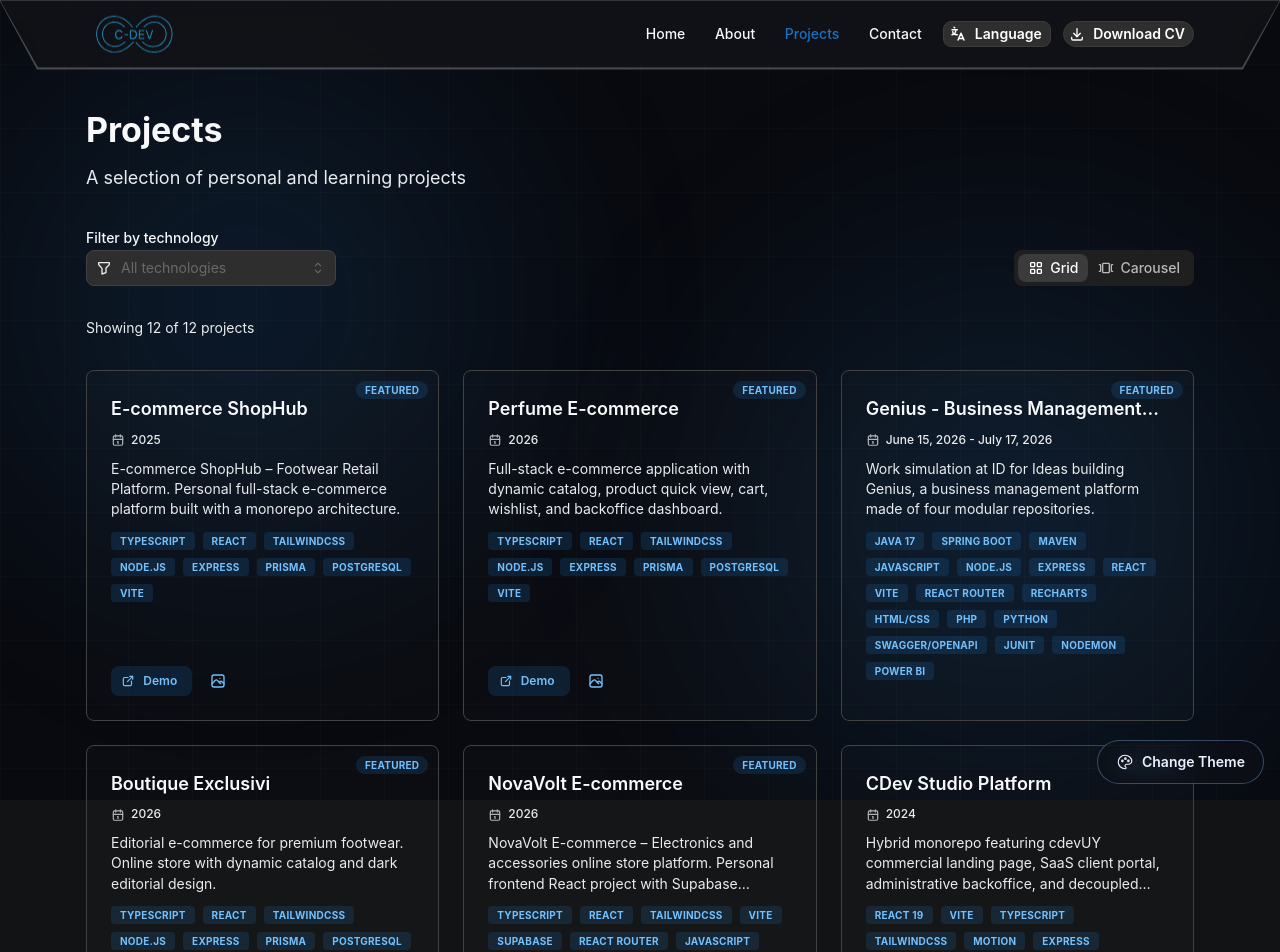
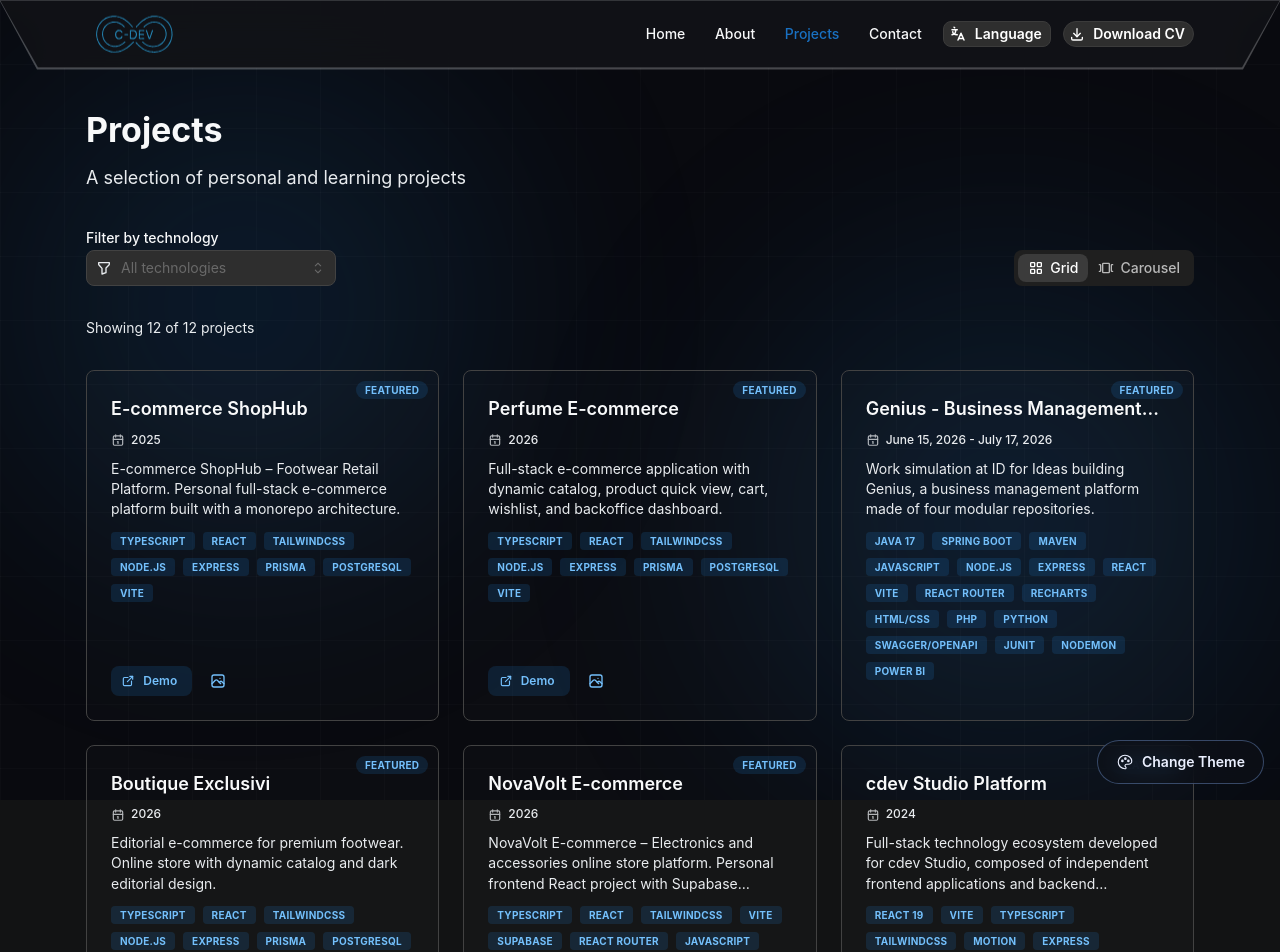
Before and after one commit to cristianbarreiro/cristianbarreiro.github.io, a React (Vite) app: page /projects in a window 1280 px wide. Shown: the top 952 px of the page. Built offline with nearby package versions, Linux system fonts and the light colour scheme.

Commit message:
feat: proyecto cdev platform

```diff
--- a/src/data/projects.js
+++ b/src/data/projects.js
@@ -36,21 +36,21 @@ const projectsByLanguage = {
         },
         {
             id: 13,
-            title: 'CDev Studio Platform',
+            title: 'cdev Studio Platform',
             description:
-                'Monorrepo híbrido con landing comercial cdevUY, portal cliente SaaS, backoffice administrativo y microservicios backend desacoplados con PostgreSQL.',
+                'Ecosistema tecnológico full stack desarrollado para cdev Studio, compuesto por aplicaciones frontend independientes y microservicios backend para la gestión de clientes, proyectos y autenticación.',
             longDescription:
-                'Ecosistema tecnológico completo (cdev-platform) compuesto por tres aplicaciones frontend independientes — landing cdevUY (:3000), client-dashboard (:3001) y backoffice (:3002) — y tres microservicios Express + TypeScript: auth-api (JWT/RBAC), projects-api y clients-api (:4001–4003). Incluye capa de persistencia PostgreSQL con migraciones SQL versionadas, seeds idempotentes, orquestación de desarrollo con concurrently, contratos OpenAPI y documentación técnica centralizada en docs/.',
+                'Proyecto de plataforma tecnológica para cdev Studio, un ecosistema digital diseñado para centralizar la presentación de servicios, gestión de clientes y administración de proyectos tecnológicos. La solución fue desarrollada con una arquitectura moderna basada en múltiples aplicaciones frontend independientes — landing corporativa, client dashboard y backoffice administrativo — conectadas mediante microservicios backend especializados. Implementé autenticación segura con JWT y control de acceso basado en roles (RBAC), APIs REST documentadas con OpenAPI, persistencia en PostgreSQL con migraciones versionadas y seeds automatizados. El proyecto permitió aplicar principios de arquitectura escalable, separación de responsabilidades y desarrollo de aplicaciones full stack mantenibles.',
             date: '2024',
-            image: '/images/projects/cdevuy/cdevuy.png',
+            image: '/images/projects/cdevstudio/cdevstudio.png',
             images: [
                 {
-                    src: '/images/projects/cdevuy/cdevuy.png',
-                    alt: 'Captura de CDev Studio Platform',
+                    src: '/images/projects/cdevstudio/cdevstudio.png',
+                    alt: 'Captura de cdev Studio Platform',
                 },
                 {
-                    src: '/videos/cdevuy/cdevuy-demo.mp4',
-                    alt: 'Video de demostración de CDev Studio Platform',
+                    src: '/videos/cdevstudio/cdevstudio-demo.mp4',
+                    alt: 'Video de demostración de cdev Studio Platform',
                     type: 'video',
                 },
             ],
@@ -63,7 +63,9 @@ const projectsByLanguage = {
                 'Express',
                 'PostgreSQL',
                 'JWT',
+                'RBAC',
                 'Microservices',
+                'OpenAPI',
             ],
             demoUrl: '',
             repoUrl: 'https://github.com/cristianbarreiro/cdevstudio_platform',
@@ -360,21 +362,21 @@ const projectsByLanguage = {
         },
         {
             id: 13,
-            title: 'CDev Studio Platform',
+            title: 'cdev Studio Platform',
             description:
-                'Hybrid monorepo featuring cdevUY commercial landing page, SaaS client portal, administrative backoffice, and decoupled Express + PostgreSQL microservices.',
+                'Full-stack technology ecosystem developed for cdev Studio, composed of independent frontend applications and backend microservices for client, project, and authentication management.',
             longDescription:
-                'Complete technology ecosystem (cdev-platform) composed of three independent frontend applications — cdevUY landing (:3000), client-dashboard (:3001), and backoffice (:3002) — and three Express + TypeScript microservices: auth-api (JWT/RBAC), projects-api, and clients-api (:4001–4003). Features a PostgreSQL persistence layer with versioned SQL migrations, idempotent seeds, concurrent development orchestration, OpenAPI contracts, and centralized technical documentation in docs/.',
+                'Technology platform project for cdev Studio, a digital ecosystem designed to centralize service presentation, client management, and tech project administration. The solution was developed with a modern architecture based on multiple independent frontend applications — corporate landing page, client dashboard, and administrative backoffice — connected through specialized backend microservices. I implemented secure authentication with JWT and Role-Based Access Control (RBAC), REST APIs documented with OpenAPI, PostgreSQL persistence with versioned migrations, and automated seeds. The project enabled the application of scalable architecture principles, separation of concerns, and maintainable full-stack application development.',
             date: '2024',
-            image: '/images/projects/cdevuy/cdevuy.png',
+            image: '/images/projects/cdevstudio/cdevstudio.png',
             images: [
                 {
-                    src: '/images/projects/cdevuy/cdevuy.png',
-                    alt: 'CDev Studio Platform screenshot',
+                    src: '/images/projects/cdevstudio/cdevstudio.png',
+                    alt: 'cdev Studio Platform screenshot',
                 },
                 {
-                    src: '/videos/cdevuy/cdevuy-demo.mp4',
-                    alt: 'CDev Studio Platform demonstration video',
+                    src: '/videos/cdevstudio/cdevstudio-demo.mp4',
+                    alt: 'cdev Studio Platform demonstration video',
                     type: 'video',
                 },
             ],
@@ -387,7 +389,9 @@ const projectsByLanguage = {
                 'Express',
                 'PostgreSQL',
                 'JWT',
+                'RBAC',
                 'Microservices',
+                'OpenAPI',
             ],
             demoUrl: '',
             repoUrl: 'https://github.com/cristianbarreiro/cdevstudio_platform',
```
Also changed, not shown: 1 other file (tests, documents, lock files or other folders).
